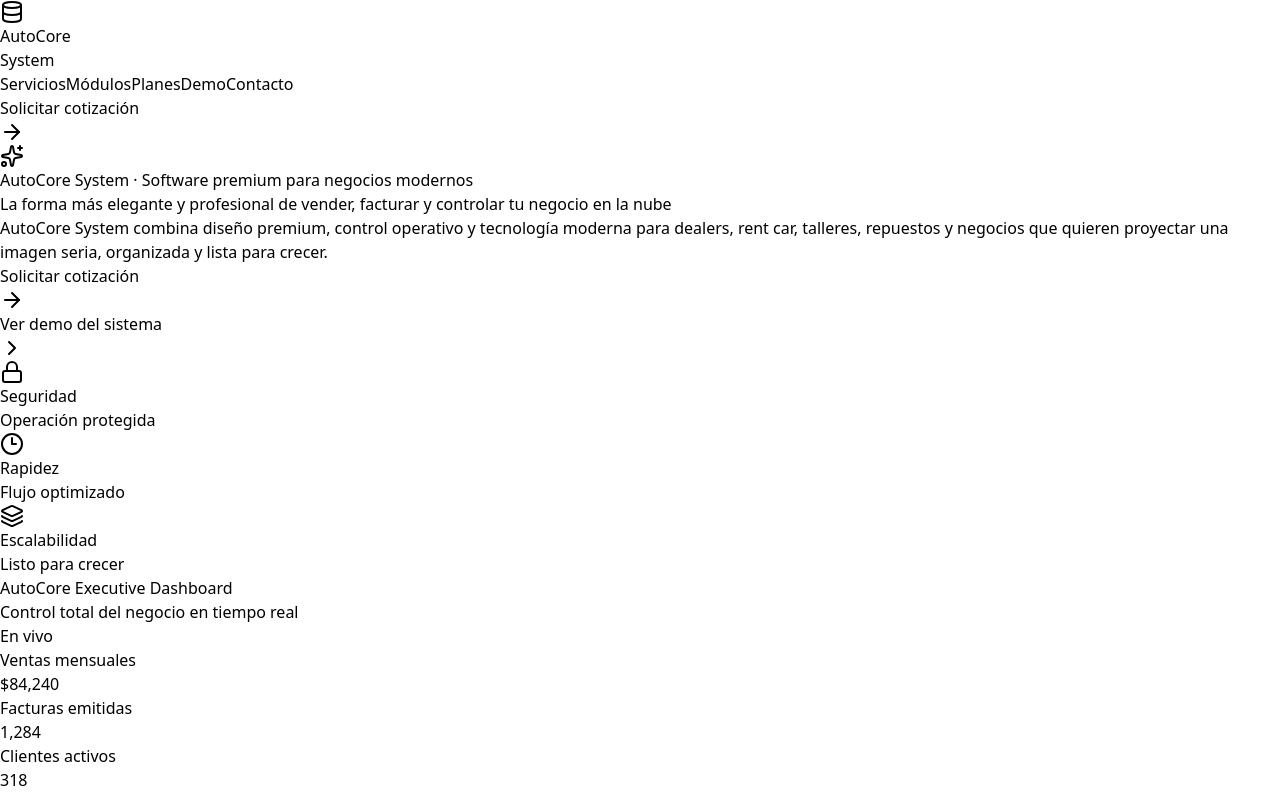
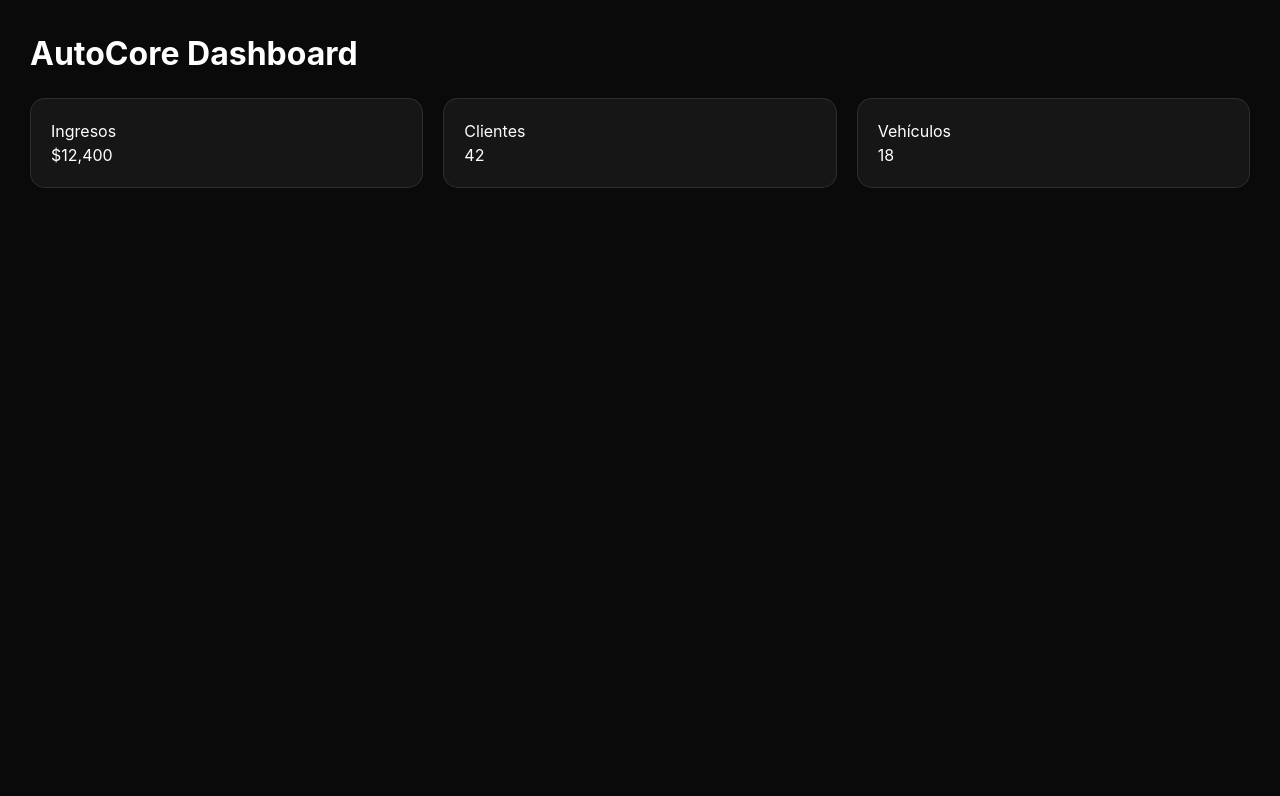
Before and after one commit to autocoresystem/autocore-system, a React (Vite) app: page /dashboard in a window 1280 px wide. Shown: the top 796 px of the page. Built offline with nearby package versions, Linux system fonts and the light colour scheme.

Commit message:
new actualizacion

```diff
--- a/package.json
+++ b/package.json
@@ -10,10 +10,11 @@
     "preview": "vite preview"
   },
   "dependencies": {
-    "framer-motion": "^12.36.0",
+    "framer-motion": "^12.38.0",
     "lucide-react": "^0.577.0",
     "react": "^19.2.4",
-    "react-dom": "^19.2.4"
+    "react-dom": "^19.2.4",
+    "react-router-dom": "^7.13.1"
   },
   "devDependencies": {
     "@eslint/js": "^9.39.4",
--- a/src/App.jsx
+++ b/src/App.jsx
@@ -1,3 +1,5 @@
+import { Routes, Route } from "react-router-dom";
+import Dashboard from "./Dashboard";
 import { motion } from 'framer-motion';
 import {
   MonitorSmartphone,
@@ -28,8 +30,7 @@
   Users,
   Gem,
 } from 'lucide-react';
-
-export default function AutoCoreLandingPage() {
+function AutoCoreLandingPage() {
   const services = [
     {
       title: 'POS en la nube',
@@ -158,7 +159,7 @@
             <a href="#servicios" className="transition hover:text-white">Servicios</a>
             <a href="#modulos" className="transition hover:text-white">Módulos</a>
             <a href="#planes" className="transition hover:text-white">Planes</a>
-            <a href="#demo" className="transition hover:text-white">Demo</a>
+            <a href="/dashboard" className="transition hover:text-white">Demo</a>
             <a href="#contacto" className="transition hover:text-white">Contacto</a>
           </nav>
 
@@ -656,3 +657,11 @@
     </div>
   );
 }
+export default function App() {
+  return (
+    <Routes>
+      <Route path="/" element={<AutoCoreLandingPage />} />
+      <Route path="/dashboard" element={<Dashboard />} />
+    </Routes>
+  );
+}
--- /dev/null
+++ b/src/Dashboard.jsx
@@ -0,0 +1,44 @@
+import { motion } from "framer-motion";
+
+export default function Dashboard() {
+  return (
+    <div style={{
+      minHeight: "100vh",
+      background: "#0a0a0a",
+      color: "white",
+      padding: "30px"
+    }}>
+      <h1 style={{ fontSize: "32px", fontWeight: "bold" }}>
+        AutoCore Dashboard
+      </h1>
+
+      <div style={{
+        marginTop: "20px",
+        display: "grid",
+        gridTemplateColumns: "repeat(3, 1fr)",
+        gap: "20px"
+      }}>
+        <Card title="Ingresos" value="$12,400" />
+        <Card title="Clientes" value="42" />
+        <Card title="Vehículos" value="18" />
+      </div>
+    </div>
+  );
+}
+
+function Card({ title, value }) {
+  return (
+    <motion.div
+      whileHover={{ scale: 1.05 }}
+      style={{
+        background: "rgba(255,255,255,0.05)",
+        padding: "20px",
+        borderRadius: "15px",
+        border: "1px solid rgba(255,255,255,0.1)"
+      }}
+    >
+      <h4>{title}</h4>
+      <h2>{value}</h2>
+    </motion.div>
+  );
+}
--- a/src/index.css
+++ b/src/index.css
@@ -28,3 +28,19 @@
   animation: spin 2s linear infinite;
   filter: drop-shadow(0 0 10px red);
 }
+body {
+  margin: 0;
+  font-family: 'Inter', sans-serif;
+  background: radial-gradient(circle at top, #0f0f0f, #000000);
+  color: white;
+}
+
+* {
+  box-sizing: border-box;
+}
+.glass {
+  background: rgba(255,255,255,0.03);
+  backdrop-filter: blur(12px);
+  border: 1px solid rgba(255,255,255,0.05);
+  border-radius: 16px;
+}
--- a/src/main.jsx
+++ b/src/main.jsx
@@ -1,11 +1,14 @@
 import { StrictMode } from 'react'
 import { createRoot } from 'react-dom/client'
+import { BrowserRouter } from 'react-router-dom'
 import './index.css'
 import App from './App.jsx'
 
 createRoot(document.getElementById('root')).render(
   <StrictMode>
-    <App />
+    <BrowserRouter>
+      <App />
+    </BrowserRouter>
   </StrictMode>,
 )
 
```
Also changed, not shown: 1 other file (tests, documents, lock files or other folders).
